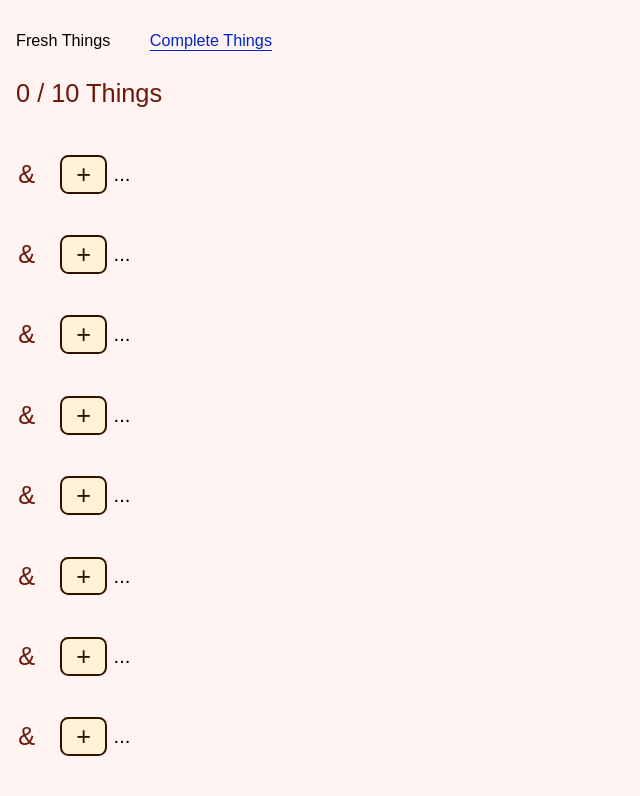
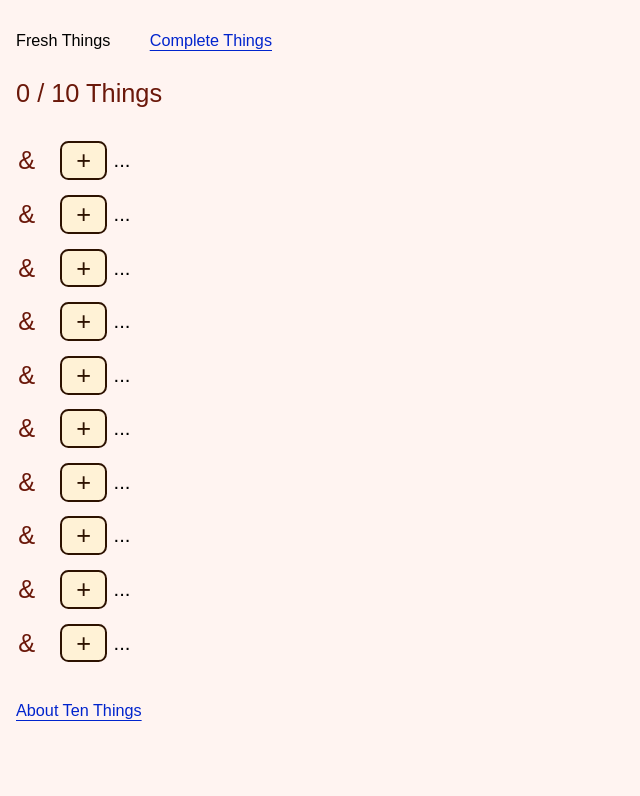
Before and after one commit to mstewartgallus/ten-things, a Next.js app: page / in a window 1280 px wide. Shown: the top 796 px of the page, without its empty margins (0-640 px from the left). Built offline with nearby package versions, Linux system fonts and the light colour scheme.

Commit message:
Fixup CSS with grid

```diff
--- a/app/_ui/ten-things/TenThings.module.css
+++ b/app/_ui/ten-things/TenThings.module.css
@@ -5,11 +5,8 @@
 }
 .item {
     all: unset;
-    max-inline-size: 30em;
+    max-inline-size: 40em;
     position: relative;
-    display: flex;
-    justify-content: start;
-    align-items: start;
 }
 
 .grabberIcon {
--- a/ui/fresh-edit/FreshEdit.module.css
+++ b/ui/fresh-edit/FreshEdit.module.css
@@ -1,19 +1,25 @@
 .item {
-    flex-grow: 1;
-    flex-shrink: 1;
-    display: flex;
+    display: grid;
     align-items: center;
-}
-.itemContent {
-    flex-grow: 1;
-    flex-shrink: 1;
-    display: flex;
-    flex-direction: column;
+    grid-template-columns: auto 1fr auto;
+    grid-template-rows: auto 1fr auto;
+    grid-template-areas:
+        "marker title    ."
+        ".      title    ."
+        ".      metadata widgets";
 }
 
-
+.marker {
+    grid-area: marker;
+}
 .metadata {
-    padding-inline-start: 4ch;
+    grid-area: metadata;
+}
+.freshItem {
+    grid-area: title;
+}
+.widgets {
+    grid-area: widgets;
 }
 
 .disclosureButton {
@@ -29,12 +35,9 @@
 
 .inputWrapper {
     display: flow-root;
-    flex-grow: 1;
-    flex-shrink: 1;
 }
 .input {
     all: unset;
-
     display: block;
 
     padding-block: calc(0.5 * var(--line));
@@ -49,17 +52,6 @@
 
 
 .freshItem {
-    display: flex;
-    align-items: center;
-
-    display: flex;
-    align-items: start;
-    justify-content: space-between;
-    flex-grow: 1;
-    flex-shrink: 1;
-    margin-block-start: calc(0.5 * var(--line));
-    margin-block-end: calc(0.5 * var(--line));
-
     border-radius: 0.8ch;
     outline-width: 0.15rem;
     outline-color: var(--button-border);
--- a/ui/fresh-edit/index.tsx
+++ b/ui/fresh-edit/index.tsx
@@ -113,9 +113,8 @@ export const FreshEdit = ({
         </form>;
 
     return <div className={styles.item}>
-            {listItemMarker}
+            <div className={styles.marker}>{listItemMarker}</div>
 
-            <div className={styles.itemContent}>
             <div className={styles.freshItem} data-focus={focus} data-selected={selected}>
                 <div className={styles.inputWrapper}>
                     <div className={styles.disclosureButton}>
@@ -126,13 +125,14 @@ export const FreshEdit = ({
                         {disclosure}
                     </div>
                 </div>
+            </div>
 
+            <div className={styles.widgets}>
                 {completeButton}
             </div>
 
             <div className={styles.metadata}>
                 {children}
             </div>
-            </div>
         </div>;
 };
```
Lines whose indentation alone changed are shown as unchanged.
